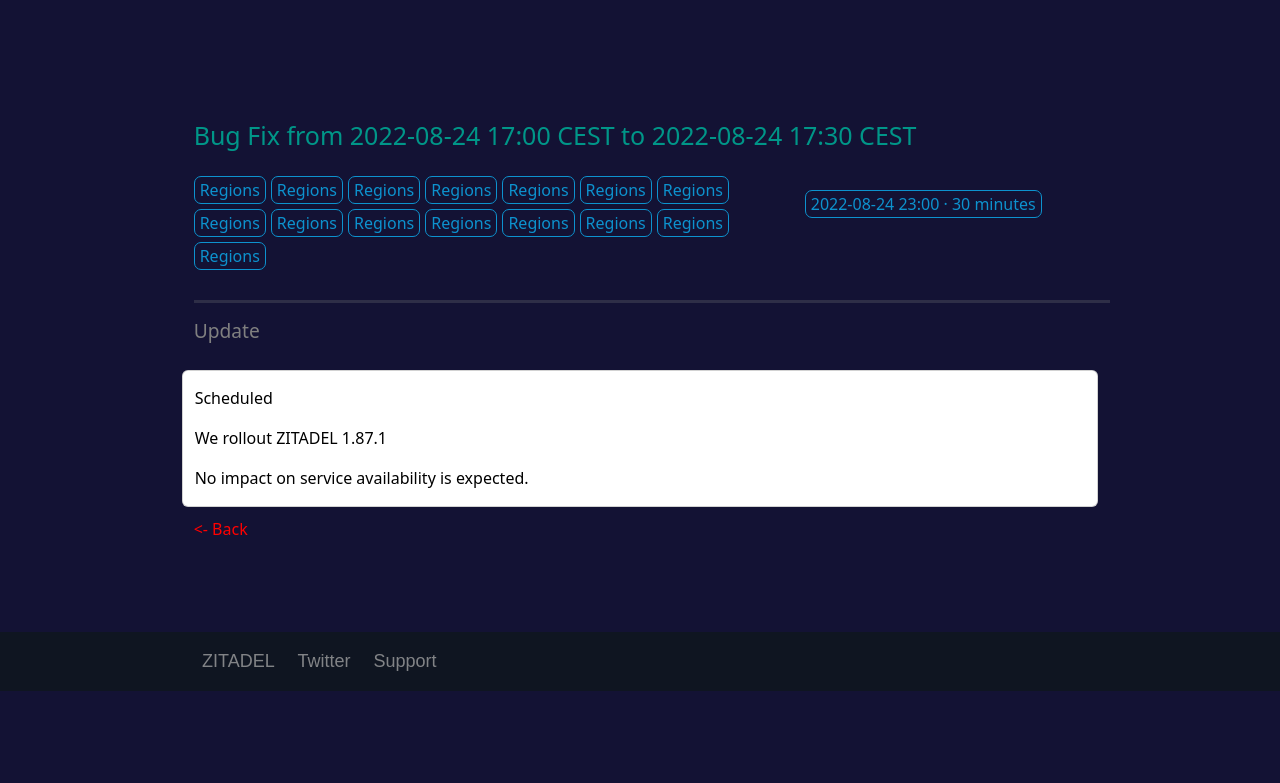
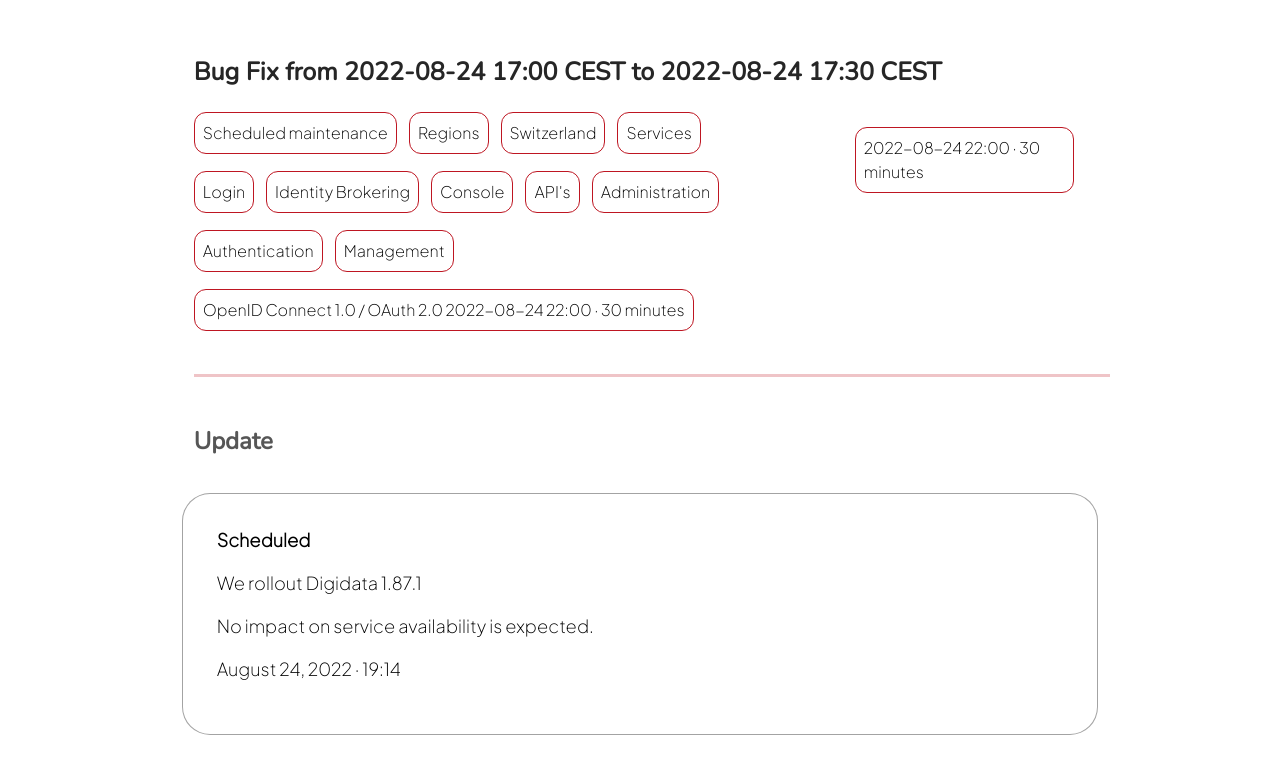
Before and after one commit to ascilku/HTML-unit-test, a plain HTML site: page insiden.html in a window 1280 px wide. Shown: the part 109-892 px from the top of the page. Before the commit the page ends 800 px from the top, so only its background shows below. Drawn offline with nearby package versions, Linux system fonts and the light colour scheme; a web font is replaced by a local one.

Commit message:
version 2 perbaiki insident

```diff
--- a/insiden.html
+++ b/insiden.html
@@ -12,7 +12,8 @@
     <link rel="stylesheet" href="style.css">
 
     <!-- my fonts -->
-    <link href="https://fonts.googleapis.com/css2?family=Viga&display=swap" rel="stylesheet">
+    <link href="https://fonts.googleapis.com/css2?family=Plus+Jakarta+Sans:wght@200&display=swap" rel="stylesheet">
+    <link href="https://fonts.googleapis.com/css2?family=Nunito:wght@200&display=swap" rel="stylesheet">
 
     <script src="https://code.jquery.com/jquery-3.5.1.min.js"></script>
 
@@ -31,62 +32,72 @@
 
   </head>
 
-  <body>
+  <body class="bg-color-body">
+
+    <nav class="navbar">
+      <div class="container-fluid ">
+        <img class="navbar-brand logo-company" src="img/logo.png" alt="">
+        <!-- <a class="navbar-brand">System Unit Test</a> -->
+        <form class="d-flex" role="search">
+          <!-- <button class="btn btn-outline-success" type="submit" style="border-color: white; color: white;">Login</button> -->
+          <button class="btn btn-primary tombol" type="submit">Login</button>
+        </form>
+      </div>
+    </nav>
 
     <div class="container mt-4 p-2">
       <div class="container">
+        <!-- <a class="navbar-brand">System Unit Test</a> -->
+        <!-- <p class="judul">System Unit Test</p> -->
         <!-- Navbar -->
-            <nav class="navbar">
-                <div class="container-fluid ">
-                    <a class="navbar-brand">System Unit Test</a>
-                    <form class="d-flex" role="search">
-                        <button class="btn btn-outline-success" type="submit" style="border-color: white; color: white;">Subscribe to updates</button>
-                    </form>
-                </div>
-            </nav>
+
         <!-- End Navbar -->
 
+
             <!-- Cards 2 -->
-            <div class="container" style="margin-top: 120px;">
+            <div class="container" style="margin-top: 40px;">
                 <div class="row">
                     <div class="col-md-1"></div>
 
                     <div class="col-md-10 " >
-                        <p style="font-size: 25px;" class="color-table">Bug Fix from 2022-08-24 17:00 CEST to 2022-08-24 17:30 CEST</p>
+                        <p style="font-size: 25px;" class="judul-insident">Bug Fix from 2022-08-24 17:00 CEST to 2022-08-24 17:30 CEST</p>
                         <div class="row">
                             <div class="col-md-8">
+                                <span class="incident--service span-insiden">Scheduled maintenance</span>
                                 <span class="incident--service span-insiden">Regions</span>
-                                <span class="incident--service span-insiden">Regions</span>
-                                <span class="incident--service span-insiden">Regions</span>
-                                <span class="incident--service span-insiden">Regions</span>
-                                <span class="incident--service span-insiden">Regions</span>
-                                <span class="incident--service span-insiden">Regions</span>
-                                <span class="incident--service span-insiden">Regions</span>
-                                <span class="incident--service span-insiden">Regions</span>
-                                <span class="incident--service span-insiden">Regions</span>
-                                <span class="incident--service span-insiden">Regions</span>
-                                <span class="incident--service span-insiden">Regions</span>
-                                <span class="incident--service span-insiden">Regions</span>
-                                <span class="incident--service span-insiden">Regions</span>
-                                <span class="incident--service span-insiden">Regions</span>
-                                <span class="incident--service span-insiden">Regions</span>
+                                <span class="incident--service span-insiden">Switzerland</span>
+                                <span class="incident--service span-insiden">Services</span>
+                                <span class="incident--service span-insiden">Login</span>
+                                <span class="incident--service span-insiden">Identity Brokering</span>
+                                <span class="incident--service span-insiden">Console</span>
+                                <span class="incident--service span-insiden">API's</span>
+                                <span class="incident--service span-insiden">Administration</span>
+                                <span class="incident--service span-insiden">Authentication</span>
+                                <span class="incident--service span-insiden">Management</span>
+                                <span class="incident--service span-insiden">OpenID Connect 1.0 / OAuth 2.0 2022-08-24 22:00 · 30 minutes</span>
+
                             </div>
-                            <div class="col-md-4" >
-                                <span class="incident--service span-insiden " style=" margin-top: 7%;" >2022-08-24 23:00 · 30 minutes</span>
+                            <div class="col-md-4">
+                                <span class="incident--service span-insiden " style=" margin-top: 7%; margin-left: 50px;" >2022-08-24 22:00 · 30 minutes </span>
                             </div>
-                            <hr style="height:3px;border-width:0;color:gray;background-color:gray; margin-left: 12px; margin-top: 30px;">
-                            <h3 style="color: gray; font-size: 1.2em;">Update</h3>
-                            <div class="card" style="background-color:#fff; margin-top: 20px;">
+
+                            <hr style="margin-top: 31px;">
+                            <h3 class="sub-judul-insident" style="">Update</h3>
+                            <div class="card card-insident" style="">
                                 <!-- <div class="card-body" > -->
-                                    <p style="color: #000; margin-top: 15px;">Scheduled</p>
-                                    <p style="color: #000;">We rollout ZITADEL 1.87.1</p>
-                                    <p style="color: #000;">No impact on service availability is expected.</p>
+                                    <p class="card-insident-p1" >Scheduled</p>
+                                    <p class="card-insident-p2">We rollout Digidata 1.87.1</p>
+                                    <p class="card-insident-p2">No impact on service availability is expected.</p>
+                                    <p class="card-insident-p2">August 24, 2022 · 19:14</p>
                                 <!-- </div> -->
                             </div>
+                            <div class="col-md-6" style="margin-top: 52px; margin-bottom: 77px; "><h6 class="card-title  text-paggination" ><img src="icon/Vector.png" alt="" class="icon-size"><a href="index1.html" style="color: #BE1622;">Back</a></h6></div>
+
                         </div>
                     </div>
 
                     <div class="col-md-1"></div>
+
                 </div>
 
 
@@ -94,41 +105,18 @@
 
 
 
-            <!-- End Cards 2 -->
-
-            <!-- Cards 4 -->
-            <div class="container" style="margin-top: 10px;">
-                <div class="row">
-
-                <div class="col-md-1"></div>
-
-                    <div class="col-md-10">
-
-                        <div class="row" style="color: red; padding-left: 0px; margin-bottom: 70px; ">
-                            <div class="col-md-6"><- Back</div>
-                        </div>
-                    </div>
-                <div class="col-md-1"></div>
 
       </div>
     </div>
-            <!-- End Cards 4 -->
-            </div>
-            <!-- End Cards 4 -->
-        </div>
-
-
-
     <footer>
       <div class="p-3" style="background-color: #0f1521;">
         <div class="container">
-            <a style="color: #aaaaaabd; text-decoration: none; padding-left: 120px;" href="">ZITADEL</a>&emsp;
-            <a style="color: #aaaaaabd; text-decoration: none;" href="">Twitter</a>&emsp;
-            <a style="color: #aaaaaabd; text-decoration: none;" href="#">Support</a>
+          <a style="color: #565656; text-decoration: none; padding-left: 120px;" href="">Digidata</a>&emsp;
+          <a style="color: #565656; text-decoration: none;" href="">Twitter</a>&emsp;
+          <a style="color: #565656; text-decoration: none;" href="#">Support</a>
         </div>
       </div>
     </footer>
-
           <script>
             const tooltipTriggerList = document.querySelectorAll('[data-bs-toggle="tooltip"]')
             const tooltipList = [...tooltipTriggerList].map(tooltipTriggerEl => new bootstrap.Tooltip(tooltipTriggerEl))
--- a/style.css
+++ b/style.css
@@ -56,9 +56,9 @@
 }
 
 footer {
-    position:absolute;
+    /* position:absolute;    */
     font-family: 'Plus Jakarta Sans', sans-serif;
-    font-weight: 500;
+    /* font-weight: 500; */
     font-size: 18px;
     bottom:0;
     width:100%;
@@ -286,20 +286,94 @@ table {
 }
 
 .span-insiden{
-    border: 1px solid #0d92ce;
-    padding: 1px 5px;
-    border-radius: 7px;
-    color: #0d92ce;
-    margin: 5px 5px 0 0;
+    /* border: 1px solid #BE1622; */
+    /* padding: 1px 5px; */
+    padding: 8px;
+    /* margin-left: 195px; */
+    /* border-radius: 7px; */
+    color: #000000;
+    margin: 5px 12px 12px 0;
     float: left;
+
+    border: 1px solid #BE1622;
+    border-radius: 12px;
+
+    font-style: normal;
+    font-weight: 300;
+    font-size: 16px;
+    font-family: 'Plus Jakarta Sans', sans-serif;
+
+
 }
+
+/* .text-span-insiden{
+    font-style: normal;
+    font-weight: 300;
+    font-size: 16px;
+    font-family: 'Plus Jakarta Sans', sans-serif;
+} */
 
 .color{
     color: rgb(170, 159, 159);
 }
 
+hr{
+    height: 1px;
+    border-width:3px;
+    color:#BE1622;
+    /* background-color:#BE1622;  */
+    margin-left: 12px;
+    /* margin-top: 31px; */
+
+}
+
+.sub-judul-insident{
+    color: #565656;
+
+    font-family: 'Nunito';
+    font-style: normal;
+    font-weight: 600;
+    font-size: 24px;
+    margin-top: 34px;
+}
+
+.card-insident{
+    background-color:#fff;
+    margin-top: 29px;
+    padding: 32px 34px 36px;
+    color: rgba(0, 0, 0, 0.36);
+    background: #FFFFFF;
+    border: 0.5px solid rgba(0, 0, 0, 0.36);
+    border-radius: 28px;
+}
+
+.card-insident-p1{
+    color: #000000;
+    font-family: 'Plus Jakarta Sans', sans-serif;
+    font-style: normal;
+    font-weight: 600;
+    font-size: 18px;
+}
+
+.card-insident-p2{
+    font-family: 'Plus Jakarta Sans', sans-serif;
+    font-style: normal;
+    font-weight: 300;
+    font-size: 18px;
+    color: #000;
+}
+
 .color-table{
     color: #009688;
+}
+
+.judul-insident{
+    color: #009688;
+    font-family: 'Nunito', sans-serif;
+    font-style: normal;
+    font-weight: 700;
+    font-size: 28px;
+    color: #262626;
 }
 
 .color-white{
```
Lines whose indentation alone changed are shown as unchanged.
